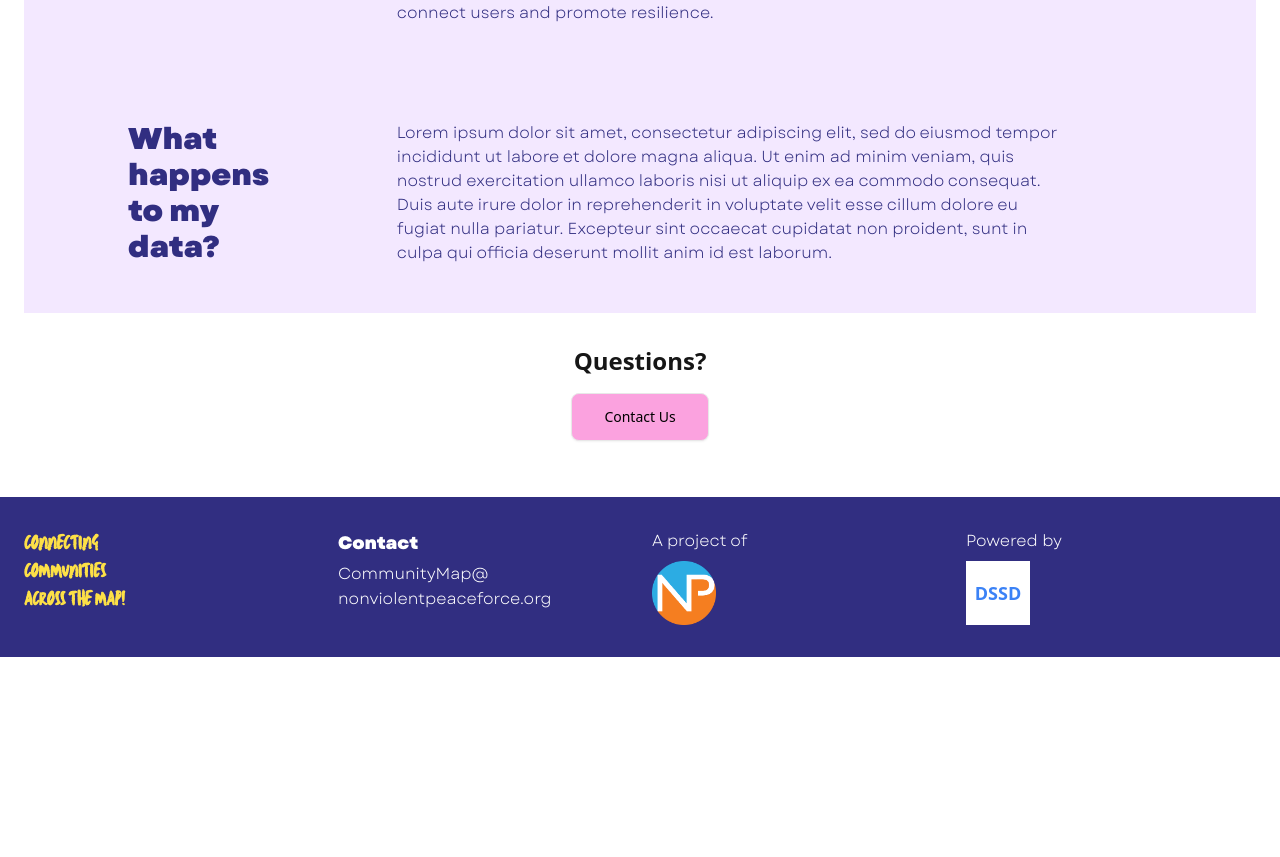
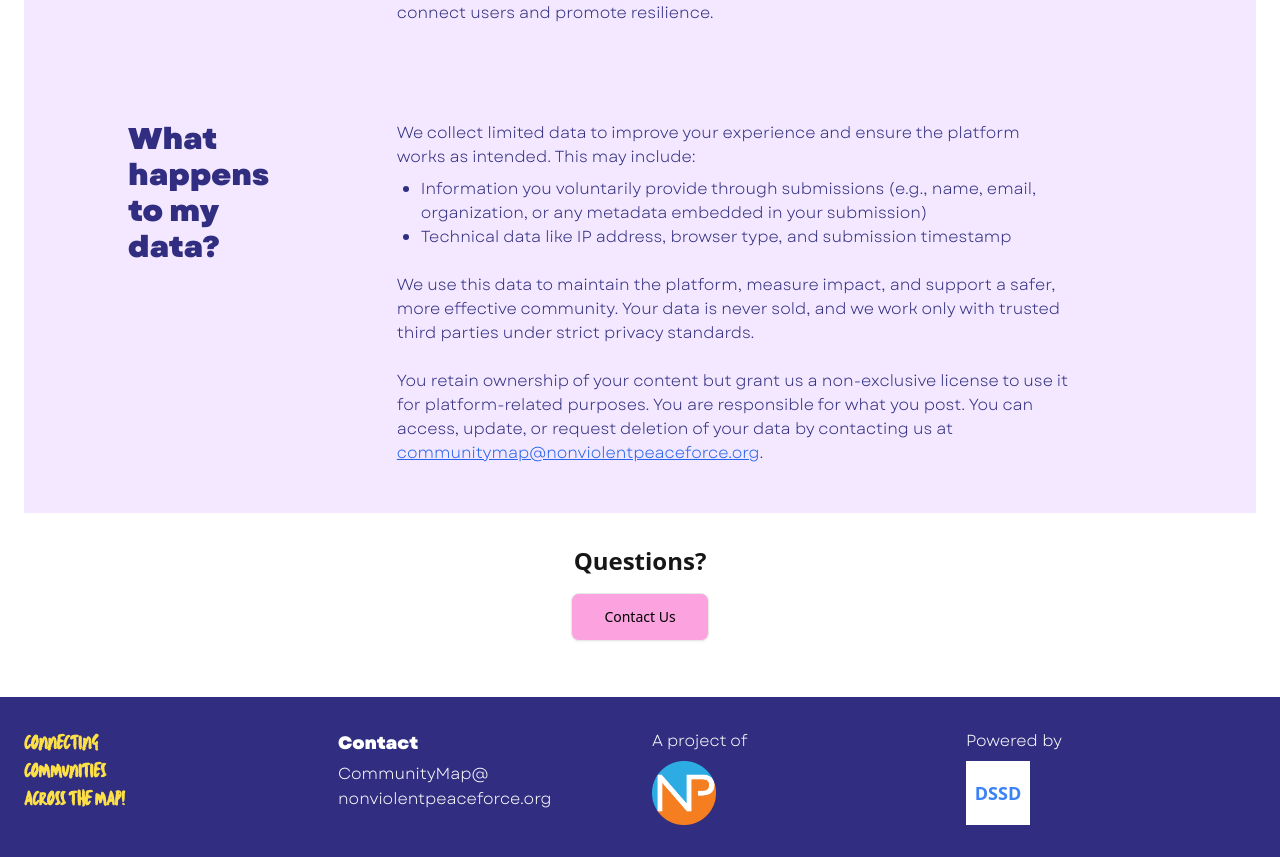
Before and after one commit to cornershopcreative/Nonviolent-Peaceforce, a React (Vite) app in the folder frontend/: page /about in a window 1280 px wide. Shown: the part 1107-1964 px from the top of the page. Before the commit the page ends 1764 px from the top, so only its background shows below. Built offline with nearby package versions, Linux system fonts and the light colour scheme.

Commit message:
add data text and fix text

```diff
--- a/frontend/src/layouts/Layout.jsx
+++ b/frontend/src/layouts/Layout.jsx
@@ -91,7 +91,9 @@ const Layout = ({ children }) => {
               className="hover:text-yellow-300 transition-colors"
               style={{ fontFamily: "Garet Regular" }}
             >
-              CommunityMap@ nonviolentpeaceforce.org
+              CommunityMap@
+              <br />
+              nonviolentpeaceforce.org
             </a>
           </div>
 
--- a/frontend/src/pages/About.jsx
+++ b/frontend/src/pages/About.jsx
@@ -143,13 +143,38 @@ const About = () => {
                 className="text-indigo-900 w-full md:w-4/5 max-w-2xl"
                 style={{ fontFamily: "Garet Regular" }}
               >
-                Lorem ipsum dolor sit amet, consectetur adipiscing elit, sed do
-                eiusmod tempor incididunt ut labore et dolore magna aliqua. Ut
-                enim ad minim veniam, quis nostrud exercitation ullamco laboris
-                nisi ut aliquip ex ea commodo consequat. Duis aute irure dolor
-                in reprehenderit in voluptate velit esse cillum dolore eu fugiat
-                nulla pariatur. Excepteur sint occaecat cupidatat non proident,
-                sunt in culpa qui officia deserunt mollit anim id est laborum.
+                We collect limited data to improve your experience and ensure
+                the platform works as intended. This may include:
+                <ul className="list-disc pl-6 mt-2">
+                  <li>
+                    Information you voluntarily provide through submissions
+                    (e.g., name, email, organization, or any metadata embedded
+                    in your submission)
+                  </li>
+                  <li>
+                    Technical data like IP address, browser type, and submission
+                    timestamp
+                  </li>
+                </ul>
+                <br />
+                We use this data to maintain the platform, measure impact, and
+                support a safer, more effective community. Your data is never
+                sold, and we work only with trusted third parties under strict
+                privacy standards.
+                <br />
+                <br />
+                You retain ownership of your content but grant us a
+                non-exclusive license to use it for platform-related purposes.
+                You are responsible for what you post. You can access, update,
+                or request deletion of your data by contacting us at
+                <a
+                  href="mailto:communitymap@nonviolentpeaceforce.org"
+                  className="text-blue-600 underline"
+                >
+                  {" "}
+                  communitymap@nonviolentpeaceforce.org
+                </a>
+                .
               </p>
             </div>
           </div>
```
